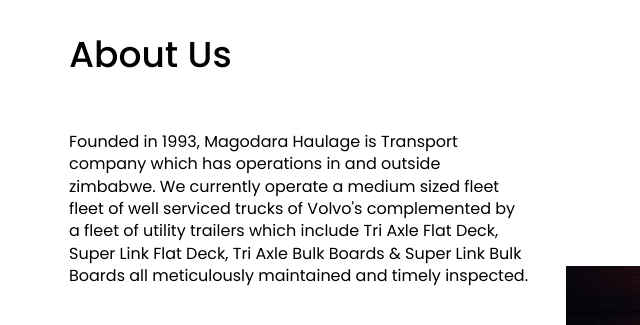
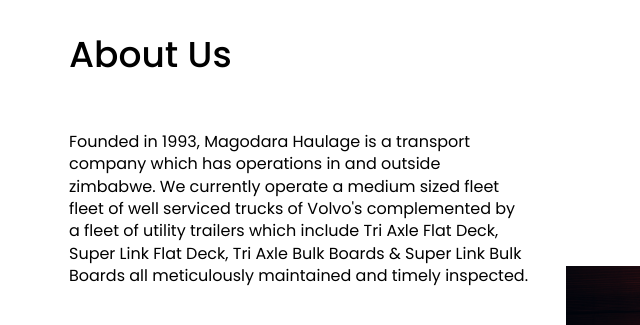
Before and after one commit to rugube/rugube.github.io, a plain HTML site: page index.html in a window 1280 px wide. Shown: the part 1060-1385 px from the top of the page, 0-640 px from the left. Drawn offline with Linux system fonts and the light colour scheme.

Commit message:
made gramma corrections

```diff
--- a/index.html
+++ b/index.html
@@ -76,7 +76,7 @@
                 About Us
             </h2>
             <p>
-                Founded in 1993, Magodara Haulage is Transport company which has operations in and outside zimbabwe. We currently operate a medium sized fleet fleet of well serviced trucks of Volvo's complemented by a fleet of utility trailers which include Tri Axle Flat Deck, Super Link Flat Deck, Tri Axle Bulk Boards & Super Link Bulk Boards all meticulously maintained and timely inspected.
+                Founded in 1993, Magodara Haulage is a transport company which has operations in and outside zimbabwe. We currently operate a medium sized fleet fleet of well serviced trucks of Volvo's complemented by a fleet of utility trailers which include Tri Axle Flat Deck, Super Link Flat Deck, Tri Axle Bulk Boards & Super Link Bulk Boards all meticulously maintained and timely inspected.
             </p>
 
             <a href="./about-us.html">Read more</a>
```
